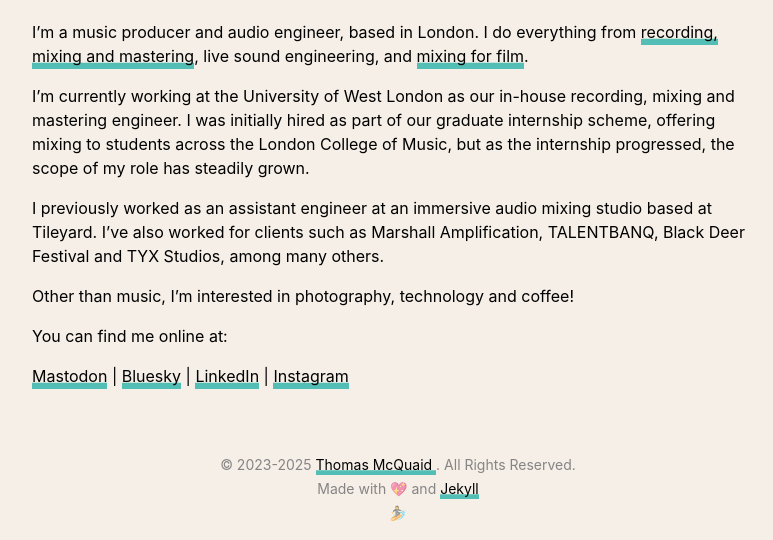
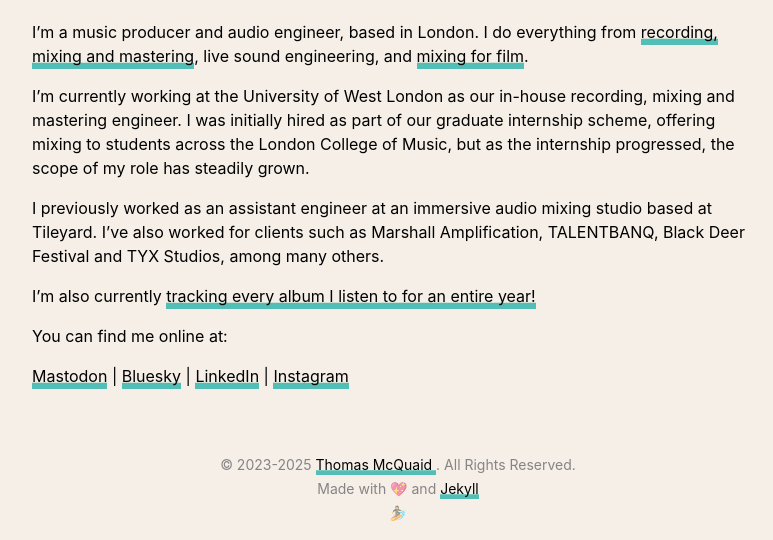
Before and after one commit to thomasmcquaidee/thomasmcquaidee.github.io, a Jekyll site: the page built from pages/about.md, in a window 1280 px wide. Shown: the part 452-992 px from the top of the page, without its empty margins (242-1015 px from the left). Built offline with Jekyll 4.4.1, drawn with Linux system fonts in a browser that asks for light colours.

Commit message:
Update about.md

```diff
--- a/pages/about.md
+++ b/pages/about.md
@@ -18,7 +18,7 @@
 
 I previously worked as an assistant engineer at an immersive audio mixing studio based at Tileyard. I've also worked for clients such as Marshall Amplification, TALENTBANQ, Black Deer Festival and TYX Studios, among many others.
 
-Other than music, I'm interested in photography, technology and coffee!
+I'm also currently [tracking every album I listen to for an entire year!](https://tmcq.io/blog/listening-to-more-albums)
 
 You can find me online at:
 {% include external_links.html %}
```
